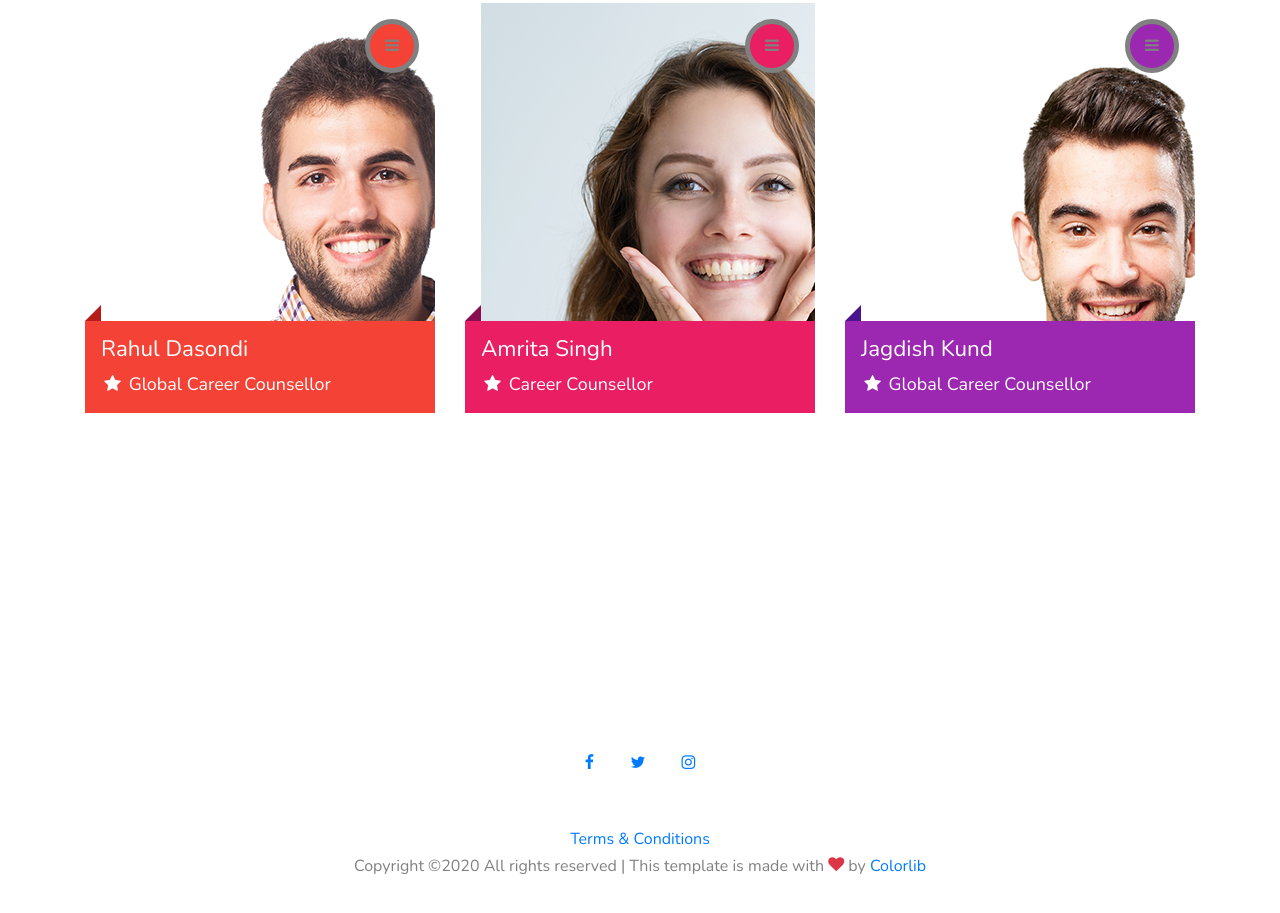
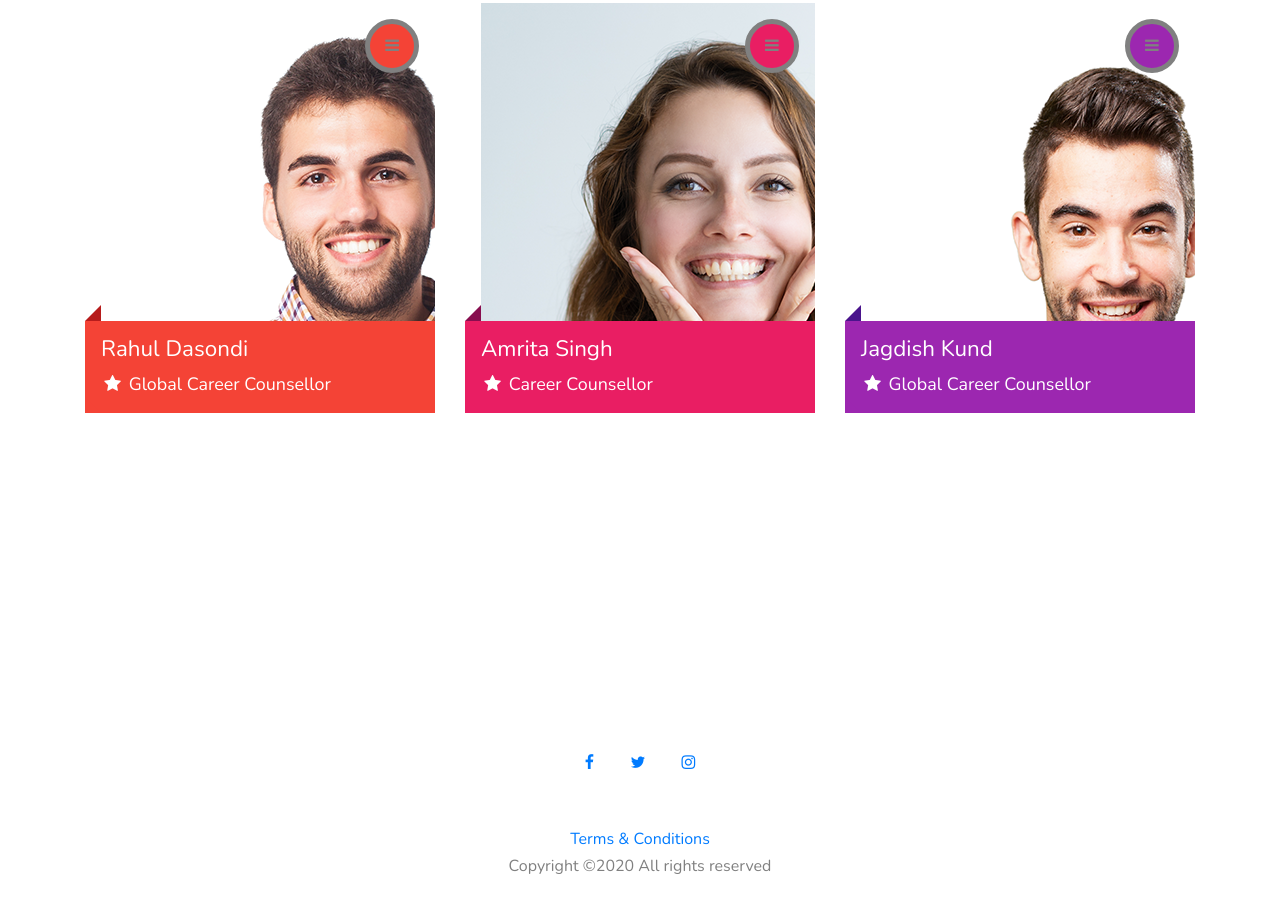
Before and after one commit to mansurimuskan/Online-Counselling, a plain HTML site: page after10.html in a window 1280 px wide. Shown: the part 924-1837 px from the top of the page. Drawn offline with nearby package versions, Linux system fonts and the light colour scheme; files whose address does not match are found by name.

Commit message:
Add files via upload

```diff
--- a/after10.html
+++ b/after10.html
@@ -212,7 +212,7 @@
 						<div class="col-md-12">
 							<p class="mb-0">
 								<!-- Link back to Colorlib can't be removed. Template is licensed under CC BY 3.0. -->
-								Copyright &copy;<script>document.write(new Date().getFullYear());</script> All rights reserved | This template is made with <i class="icon-heart text-danger" aria-hidden="true"></i> by <a href="https://colorlib.com" target="_blank" >Colorlib</a>
+								Copyright &copy;<script>document.write(new Date().getFullYear());</script> All rights reserved </a>
 								<!-- Link back to Colorlib can't be removed. Template is licensed under CC BY 3.0. -->
 							</p>
 						</div>
```
Also changed, not shown: after12.html (+1 -1 lines), afterbachelor.html (+1 -1 lines), form1.html (+1 -1 lines), form2.html (+1 -1 lines), form3.html (+1 -1 lines), index.html (+1 -1 lines), t&c.html (+1 -1 lines).
